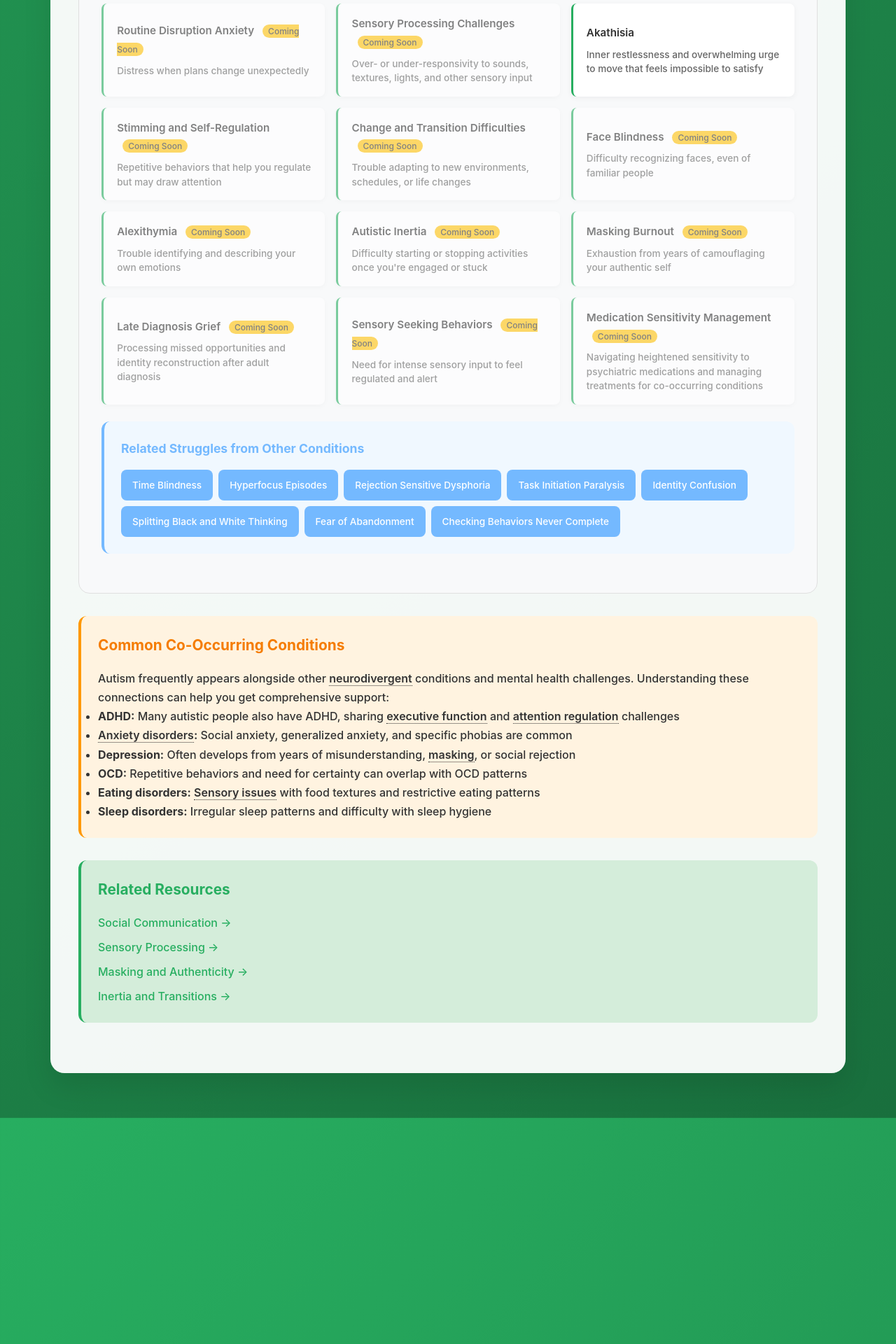
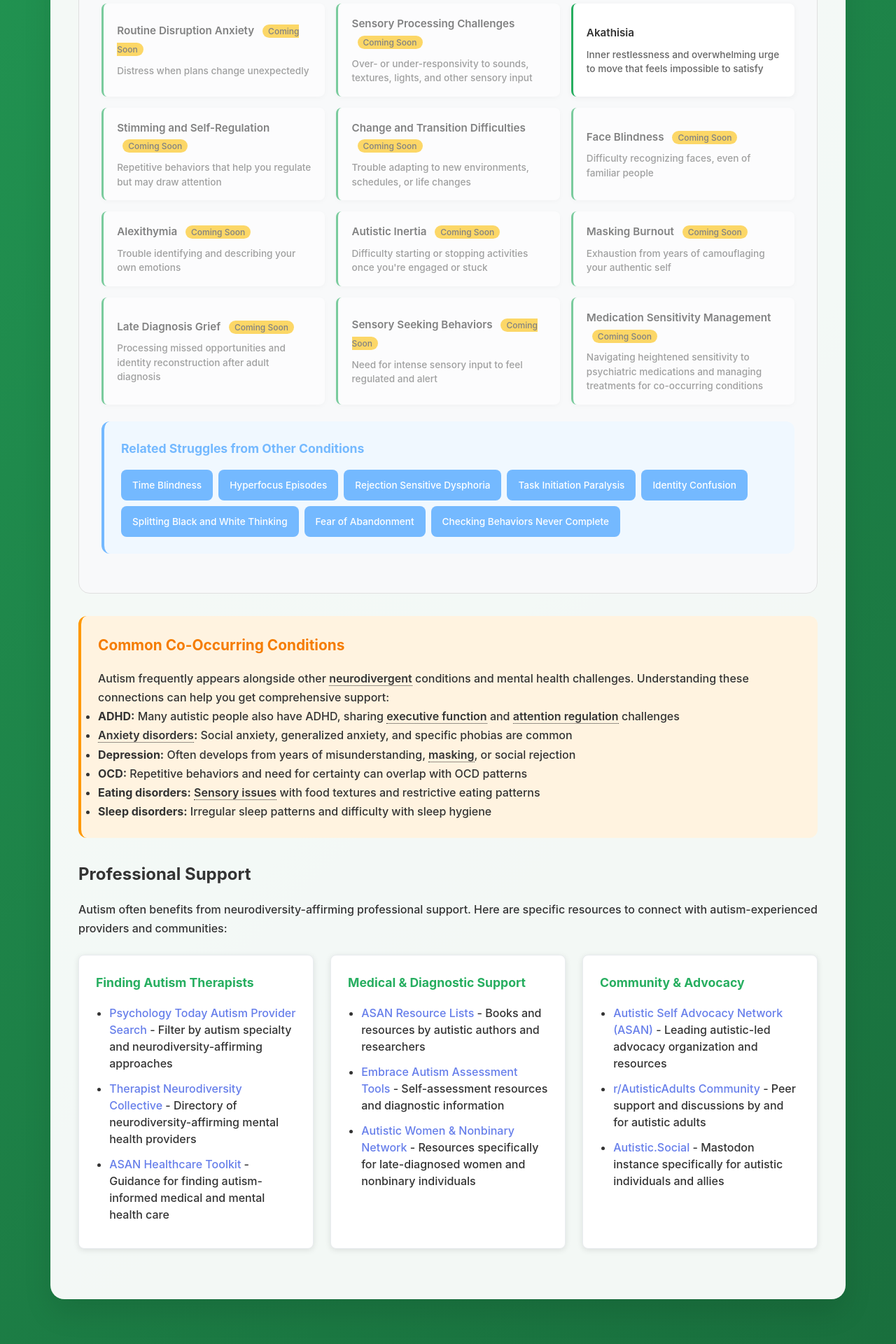
Before and after one commit to neurodivergent-survival-guide/neurodivergent-survival-guide, a Jekyll site: the page built from conditions/autism.html, in a window 1280 px wide. Shown: the part 2647-4567 px from the top of the page at 70% size. Built offline with Jekyll 4.4.1, drawn with Linux system fonts in a browser that asks for light colours; before the commit the page ends 4244 px from its top, so only the background shows below that.

Commit message:
Update autism.html

```diff
--- a/conditions/autism.html
+++ b/conditions/autism.html
@@ -287,6 +287,60 @@ slug: autism
         color: #f57c00;
         margin-bottom: 1rem;
         font-size: 1.3rem;
+    }
+
+    /* Support Resources */
+    .support-resources {
+        margin: 2rem 0;
+    }
+
+    .support-resources h3 {
+        color: #333;
+        margin-bottom: 1rem;
+        font-size: 1.5rem;
+    }
+
+    .support-grid {
+        display: grid;
+        grid-template-columns: repeat(auto-fit, minmax(300px, 1fr));
+        gap: 1.5rem;
+        margin-top: 1.5rem;
+    }
+
+    .support-card {
+        background: #ffffff;
+        border: 1px solid #e9ecef;
+        border-radius: 8px;
+        padding: 1.5rem;
+        box-shadow: 0 2px 8px rgba(0,0,0,0.1);
+    }
+
+    .support-card h4 {
+        color: #27ae60;
+        margin-top: 0;
+        margin-bottom: 1rem;
+        font-size: 1.1rem;
+    }
+
+    .support-card ul {
+        margin: 0;
+        padding-left: 1.2rem;
+    }
+
+    .support-card li {
+        margin-bottom: 0.75rem;
+        line-height: 1.5;
+    }
+
+    .support-card a {
+        color: #667eea;
+        text-decoration: none;
+        font-weight: 500;
+    }
+
+    .support-card a:hover {
+        color: #5a67d8;
+        text-decoration: underline;
     }
 
     /* Focus states for accessibility */
@@ -634,13 +688,37 @@ slug: autism
                 </ul>
             </div>
 
-            <div style="background: #d4edda; padding: 1.5rem; border-radius: 12px; margin: 2rem 0; border-left: 4px solid #27ae60;">
-                <h3 style="color: #27ae60; margin-bottom: 1rem; font-size: 1.3rem;">Related Resources</h3>
-                <div style="display: flex; flex-direction: column; gap: 0.5rem;">
-                    <a href="{{ '/glossary/social-communication.html' | relative_url }}" style="color: #27ae60; text-decoration: none;">Social Communication →</a>
-                    <a href="{{ '/glossary/sensory-processing.html' | relative_url }}" style="color: #27ae60; text-decoration: none;">Sensory Processing →</a>
-                    <a href="{{ '/glossary/masking-authenticity.html' | relative_url }}" style="color: #27ae60; text-decoration: none;">Masking and Authenticity →</a>
-                    <a href="{{ '/glossary/inertia-transitions.html' | relative_url }}" style="color: #27ae60; text-decoration: none;">Inertia and Transitions →</a>
+            <div class="support-resources">
+                <h3>Professional Support</h3>
+                <p>Autism often benefits from neurodiversity-affirming professional support. Here are specific resources to connect with autism-experienced providers and communities:</p>
+
+                <div class="support-grid">
+                    <div class="support-card">
+                        <h4>Finding Autism Therapists</h4>
+                        <ul>
+                            <li><a href="https://www.psychologytoday.com/us/therapists/autism" target="_blank" rel="noopener">Psychology Today Autism Provider Search</a> - Filter by autism specialty and neurodiversity-affirming approaches</li>
+                            <li><a href="https://therapistndc.org/" target="_blank" rel="noopener">Therapist Neurodiversity Collective</a> - Directory of neurodiversity-affirming mental health providers</li>
+                            <li><a href="https://autisticadvocacy.org/resources/healthcare/" target="_blank" rel="noopener">ASAN Healthcare Toolkit</a> - Guidance for finding autism-informed medical and mental health care</li>
+                        </ul>
+                    </div>
+
+                    <div class="support-card">
+                        <h4>Medical & Diagnostic Support</h4>
+                        <ul>
+                            <li><a href="https://autisticadvocacy.org/resources/books/" target="_blank" rel="noopener">ASAN Resource Lists</a> - Books and resources by autistic authors and researchers</li>
+                            <li><a href="https://embrace-autism.com/autism-tests/" target="_blank" rel="noopener">Embrace Autism Assessment Tools</a> - Self-assessment resources and diagnostic information</li>
+                            <li><a href="https://autisticwomen.org/resources/" target="_blank" rel="noopener">Autistic Women & Nonbinary Network</a> - Resources specifically for late-diagnosed women and nonbinary individuals</li>
+                        </ul>
+                    </div>
+
+                    <div class="support-card">
+                        <h4>Community & Advocacy</h4>
+                        <ul>
+                            <li><a href="https://autisticadvocacy.org/" target="_blank" rel="noopener">Autistic Self Advocacy Network (ASAN)</a> - Leading autistic-led advocacy organization and resources</li>
+                            <li><a href="https://www.reddit.com/r/AutisticAdults/" target="_blank" rel="noopener">r/AutisticAdults Community</a> - Peer support and discussions by and for autistic adults</li>
+                            <li><a href="https://autistic.social/" target="_blank" rel="noopener">Autistic.Social</a> - Mastodon instance specifically for autistic individuals and allies</li>
+                        </ul>
+                    </div>
                 </div>
             </div>
         </div>
```
